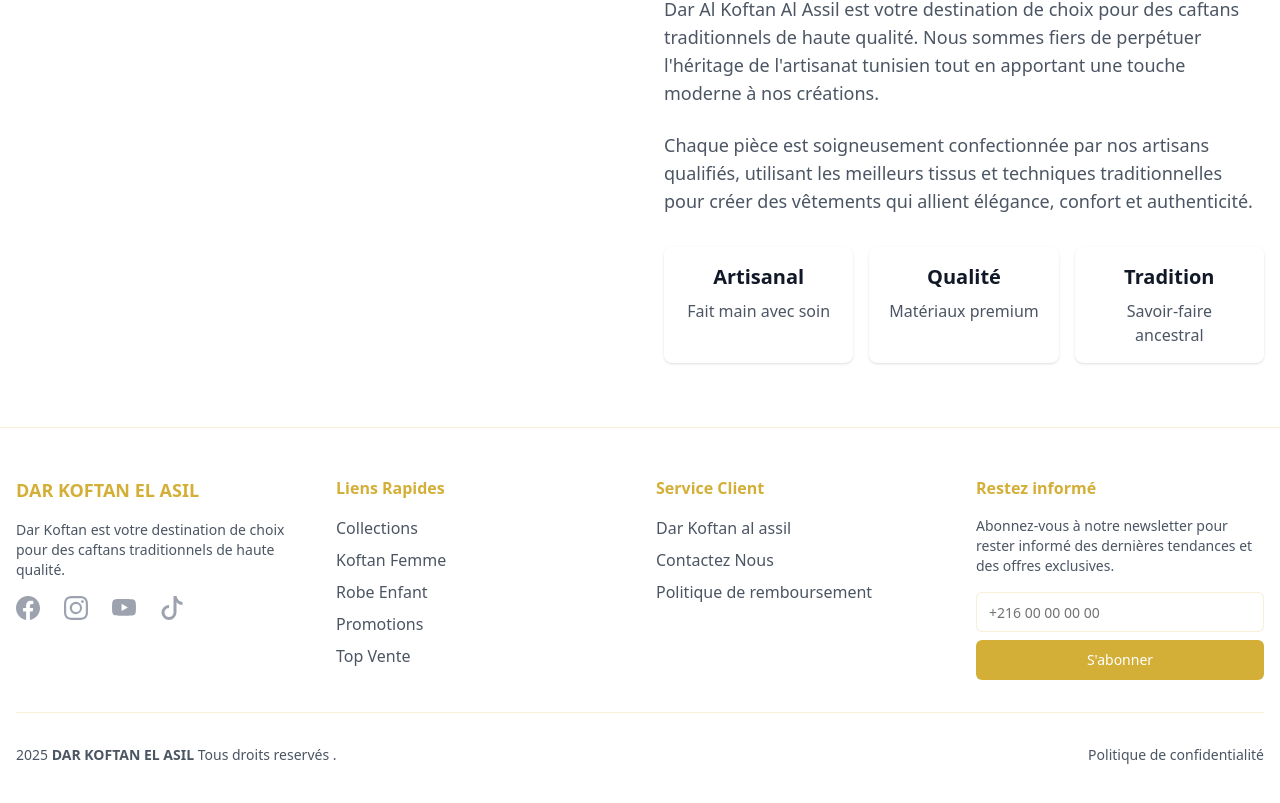
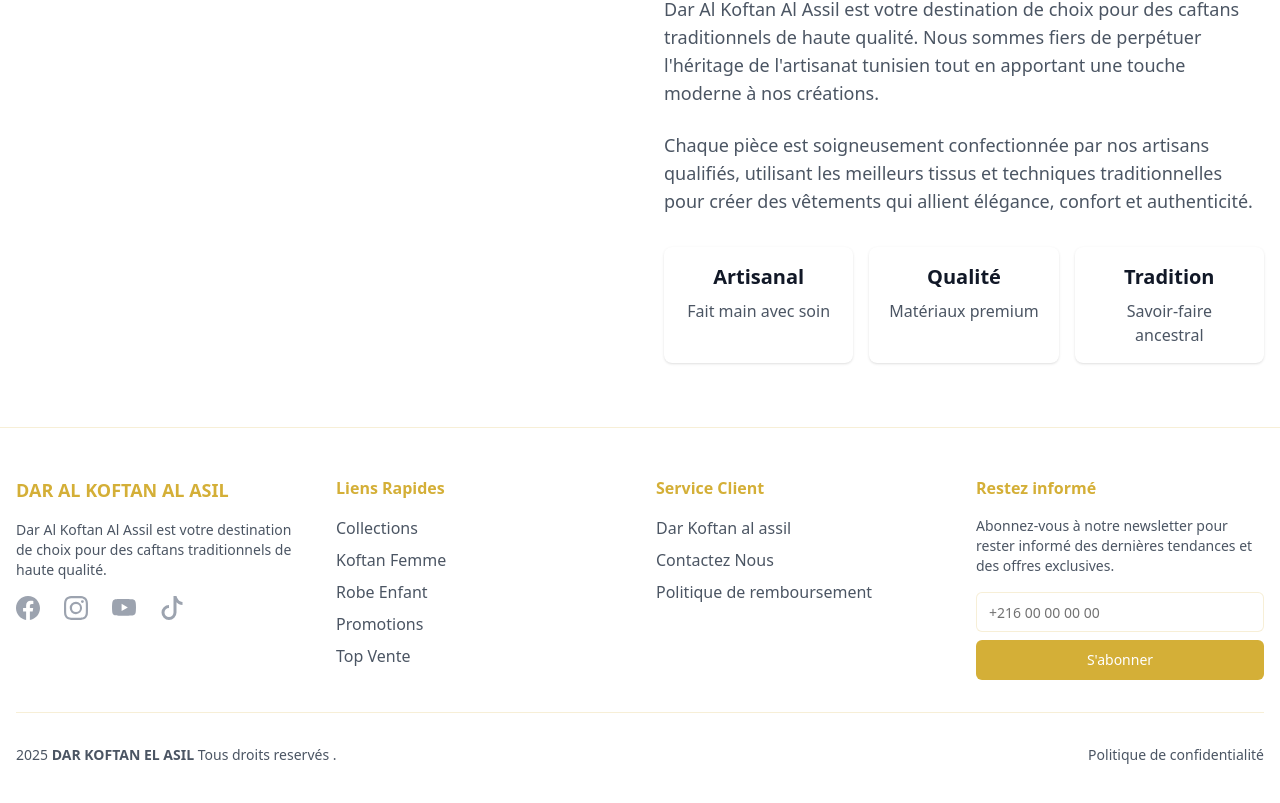
Before and after one commit to taha-yassine-romdhane/dhafer-web-site, a Next.js app: page / in a window 1280 px wide. Shown: the part 1314-2117 px from the top of the page. Built offline with nearby package versions, Linux system fonts and the light colour scheme; no server answers; the database is empty.

Commit message:
add final updates about the collection button and contact mail

```diff
--- a/components/footer.tsx
+++ b/components/footer.tsx
@@ -79,9 +79,9 @@ export function Footer() {
         <div className="grid grid-cols-1 md:grid-cols-4 gap-8 mb-8">
           {/* Brand Section */}
           <div className="space-y-4">
-            <h3 className="text-lg font-bold text-[#D4AF37]">DAR KOFTAN EL ASIL</h3>
+            <h3 className="text-lg font-bold text-[#D4AF37]">DAR AL KOFTAN AL ASIL</h3>
             <p className="text-sm text-gray-600">
-              Dar Koftan est votre destination de choix pour des caftans traditionnels de haute qualité.
+              Dar Al Koftan Al Assil est votre destination de choix pour des caftans traditionnels de haute qualité.
             </p>
             {/* Social Links */}
             <div className="flex space-x-6">
```
